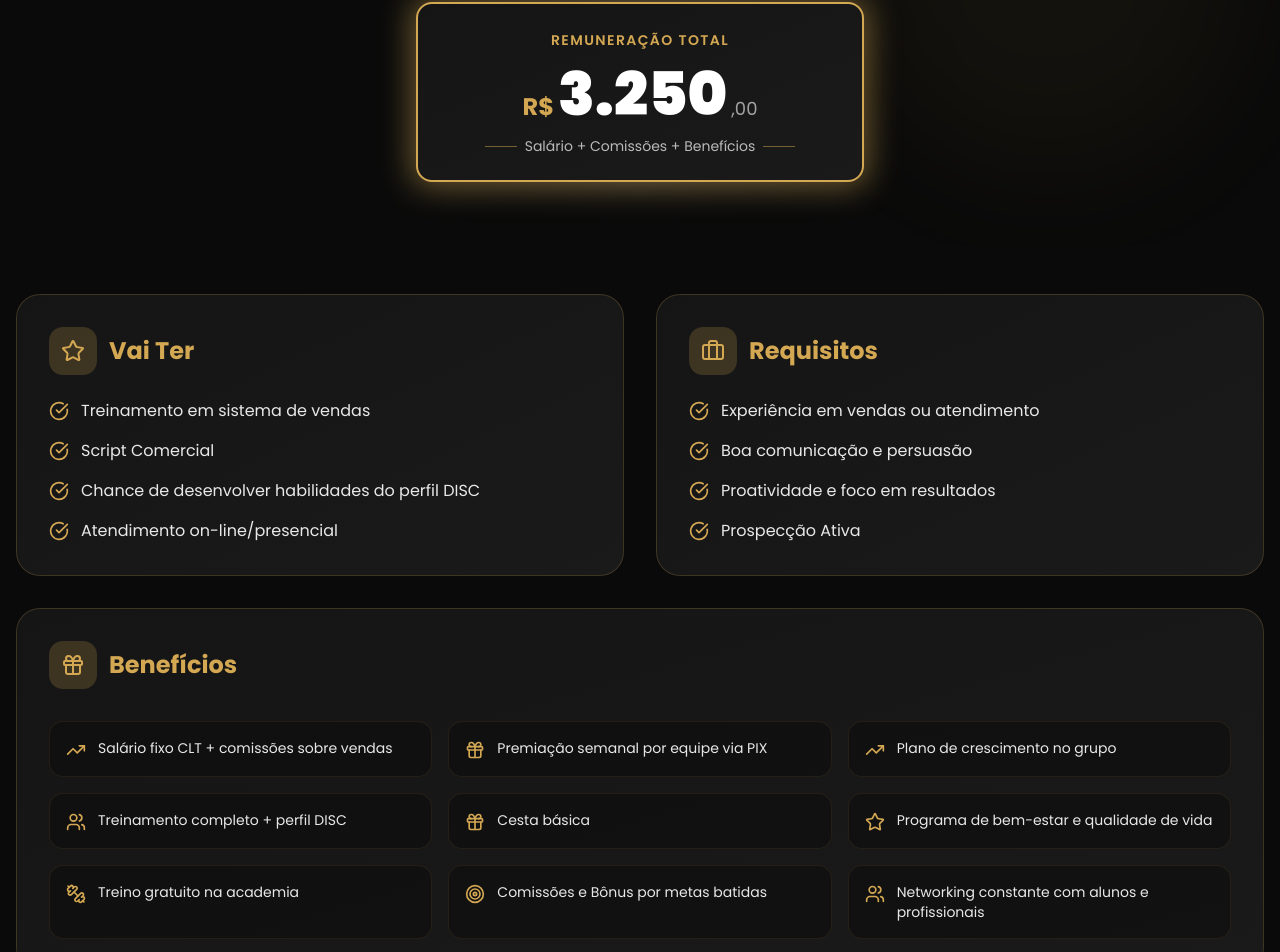
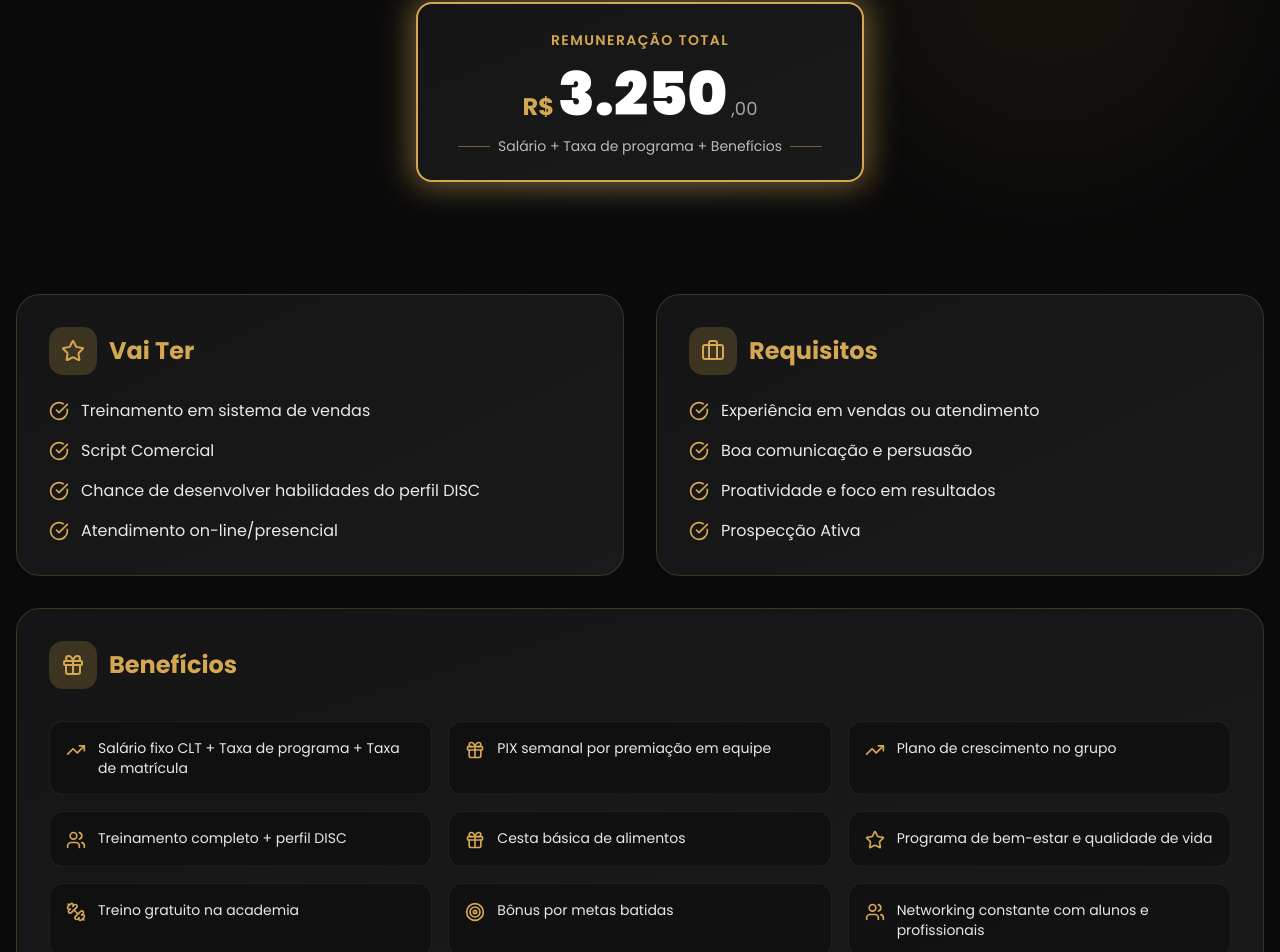
Before and after one commit to GabrielCorreia19/consultor-vendas-well-prime, a Next.js app: page / in a window 1280 px wide. Shown: the part 596-1548 px from the top of the page. Built offline with nearby package versions, Linux system fonts and the light colour scheme.

Commit message:
fix: troca comissao por taxa de programa

```diff
--- a/components/job-posting.tsx
+++ b/components/job-posting.tsx
@@ -92,7 +92,7 @@ export function JobPosting() {
 
                     <div className="mt-3 flex items-center justify-center gap-2">
                       <div className="h-px w-8 bg-[#d4a853]/50" />
-                      <span className="text-white/70 text-sm">Salário + Comissões + Benefícios</span>
+                      <span className="text-white/70 text-sm">Salário + Taxa de programa + Benefícios</span>
                       <div className="h-px w-8 bg-[#d4a853]/50" />
                     </div>
                   </div>
@@ -163,14 +163,14 @@ export function JobPosting() {
           </div>
           <div className="grid sm:grid-cols-2 lg:grid-cols-3 gap-4">
             {[
-              { icon: TrendingUp, text: "Salário fixo CLT + comissões sobre vendas" },
-              { icon: Gift, text: "Premiação semanal por equipe via PIX" },
+              { icon: TrendingUp, text: "Salário fixo CLT + Taxa de programa + Taxa de matrícula	" },
+              { icon: Gift, text: "PIX semanal por premiação em equipe" },
               { icon: TrendingUp, text: "Plano de crescimento no grupo" },
               { icon: Users, text: "Treinamento completo + perfil DISC" },
-              { icon: Gift, text: "Cesta básica" },
+              { icon: Gift, text: "Cesta básica de alimentos" },
               { icon: Star, text: "Programa de bem-estar e qualidade de vida" },
               { icon: Dumbbell, text: "Treino gratuito na academia" },
-              { icon: Target, text: "Comissões e Bônus por metas batidas" },
+              { icon: Target, text: "Bônus por metas batidas" },
               { icon: Users, text: "Networking constante com alunos e profissionais" }
             ].map((benefit, index) => (
               <div
```
